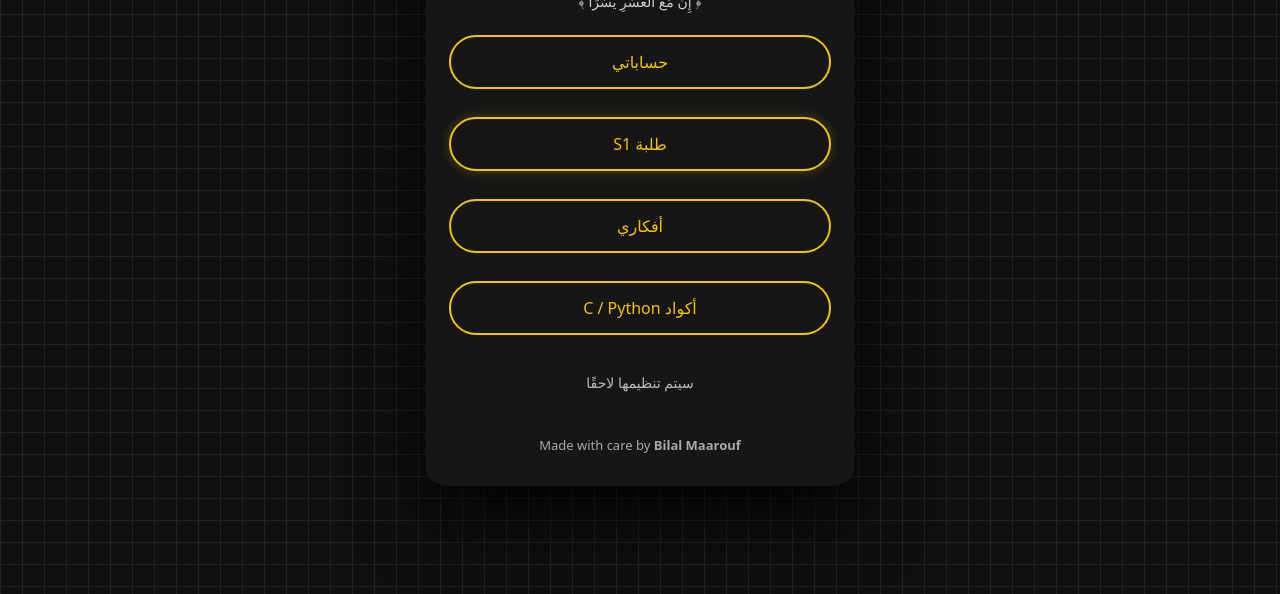
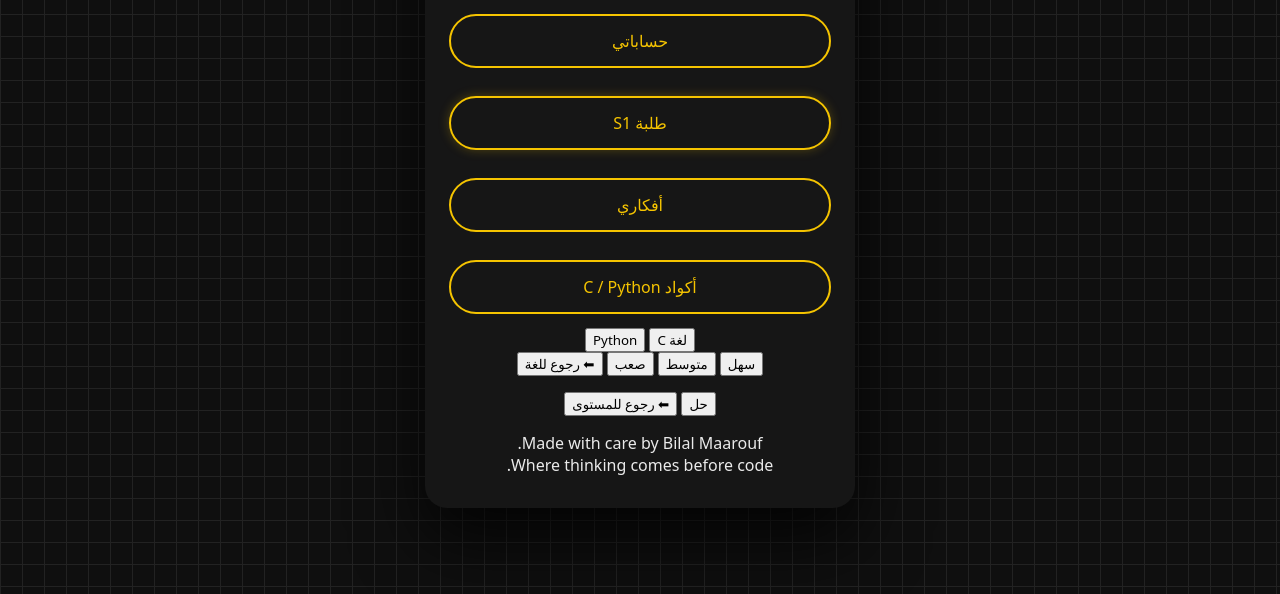
Before and after one commit to Kenji-bilal/code-study, a plain HTML site: page index.html in a window 1280 px wide. Both pictures are taken after a click on the label "أكواد C / Python". Shown: the part 206-800 px from the top of the page. Drawn offline with Linux system fonts and the light colour scheme.

Commit message:
Update index.html

```diff
--- a/index.html
+++ b/index.html
@@ -16,11 +16,9 @@
 
   <!-- حساباتي -->
   <input type="checkbox" id="acc-social">
-  <label for="acc-social" class="accordion">
-    حساباتي
-  </label>
+  <label for="acc-social" class="accordion">حساباتي</label>
   <div class="panel">
-    <a href="https://web.facebook.com/profile.php?id=100068041128436&mibextid=ZbWKwL&_rdc=1&_rdr" target="_blank">Facebook</a>
+    <a href="https://web.facebook.com/profile.php?id=100068041128436" target="_blank">Facebook</a>
     <a href="https://www.instagram.com/bilal__maarouf/" target="_blank">Instagram</a>
     <a href="https://www.reddit.com/user/bilal_maarouf/" target="_blank">Reddit</a>
     <a href="https://x.com/Kenji_MAAROUF" target="_blank">X (Twitter)</a>
@@ -28,9 +26,7 @@
 
   <!-- طلبة S1 -->
   <input type="checkbox" id="acc-s1">
-  <label for="acc-s1" class="accordion special">
-    طلبة S1
-  </label>
+  <label for="acc-s1" class="accordion special">طلبة S1</label>
   <div class="panel">
     <a href="s1/algorithmique-c1/">Algorithmique & C 1</a>
     <a href="s1/algebre/">Algèbre</a>
@@ -41,31 +37,68 @@
     <a href="s1/python1/">Programmation Python 1</a>
   </div>
 
-
-
   <!-- أفكاري -->
   <input type="checkbox" id="acc-ideas">
-  <label for="acc-ideas" class="accordion">
-    أفكاري
-  </label>
+  <label for="acc-ideas" class="accordion">أفكاري</label>
   <div class="panel">
     <p class="soon">تبسيط مفاهيم + نصائح دراسية</p>
   </div>
 
   <!-- الأكواد -->
   <input type="checkbox" id="acc-code">
-  <label for="acc-code" class="accordion">
-    أكواد C / Python
-  </label>
+  <label for="acc-code" class="accordion">أكواد C / Python</label>
+
   <div class="panel">
-    <p class="soon">سيتم تنظيمها لاحقًا</p>
+
+    <!-- شريط الحالة -->
+    <div class="state">
+      <span id="state-lang"></span>
+      <span id="state-level"></span>
     </div>
 
-  <footer>
-    Made with care by <strong>Bilal Maarouf</strong>
-  </footer>
+    <!-- اختيار اللغة -->
+    <div id="step-lang" class="lang-row">
+      <button class="step-btn" onclick="selectLang('c')">لغة C</button>
+      <button class="step-btn" onclick="selectLang('py')">Python</button>
+    </div>
+
+    <!-- اختيار المستوى -->
+    <div id="step-level" class="hidden">
+      <button class="step-btn" onclick="selectLevel('easy')">سهل</button>
+      <button class="step-btn" onclick="selectLevel('medium')">متوسط</button>
+      <button class="step-btn" onclick="selectLevel('hard')">صعب</button>
+      <button class="back-btn" onclick="goTo('lang')">⬅ رجوع للغة</button>
+    </div>
+
+    <!-- السؤال -->
+    <div id="step-question" class="hidden">
+      <p id="question-text"></p>
+      <button class="step-btn solve" onclick="showSolution()">حل</button>
+      <button class="back-btn" onclick="goTo('level')">⬅ رجوع للمستوى</button>
+    </div>
+
+    <!-- الحل -->
+    <pre id="solution" class="hidden"><code></code></pre>
+
 
   </div>
 
+  <div class="signature-wrap">
+  <div class="personal-signature">
+    Made with care by Bilal Maarouf.
+  </div>
+
+  <div class="epic-signature">
+    <span>Where thinking comes</span>
+    <span>before code.</span>
+  </div>
+</div>
+
+
+
+
+</div>
+
+<script src="script.js"></script>
 </body>
 </html>
```
Lines whose indentation alone changed are shown as unchanged.
